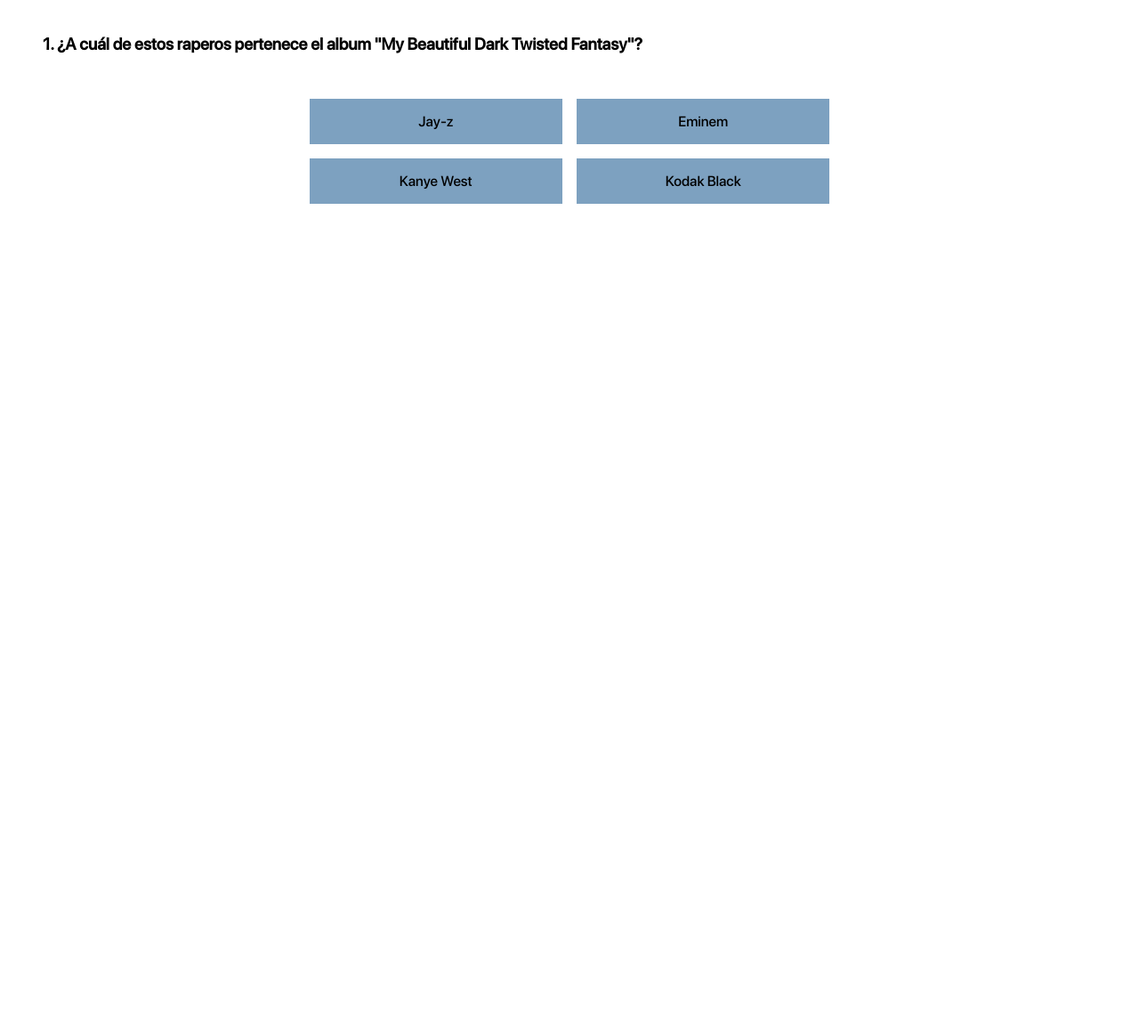
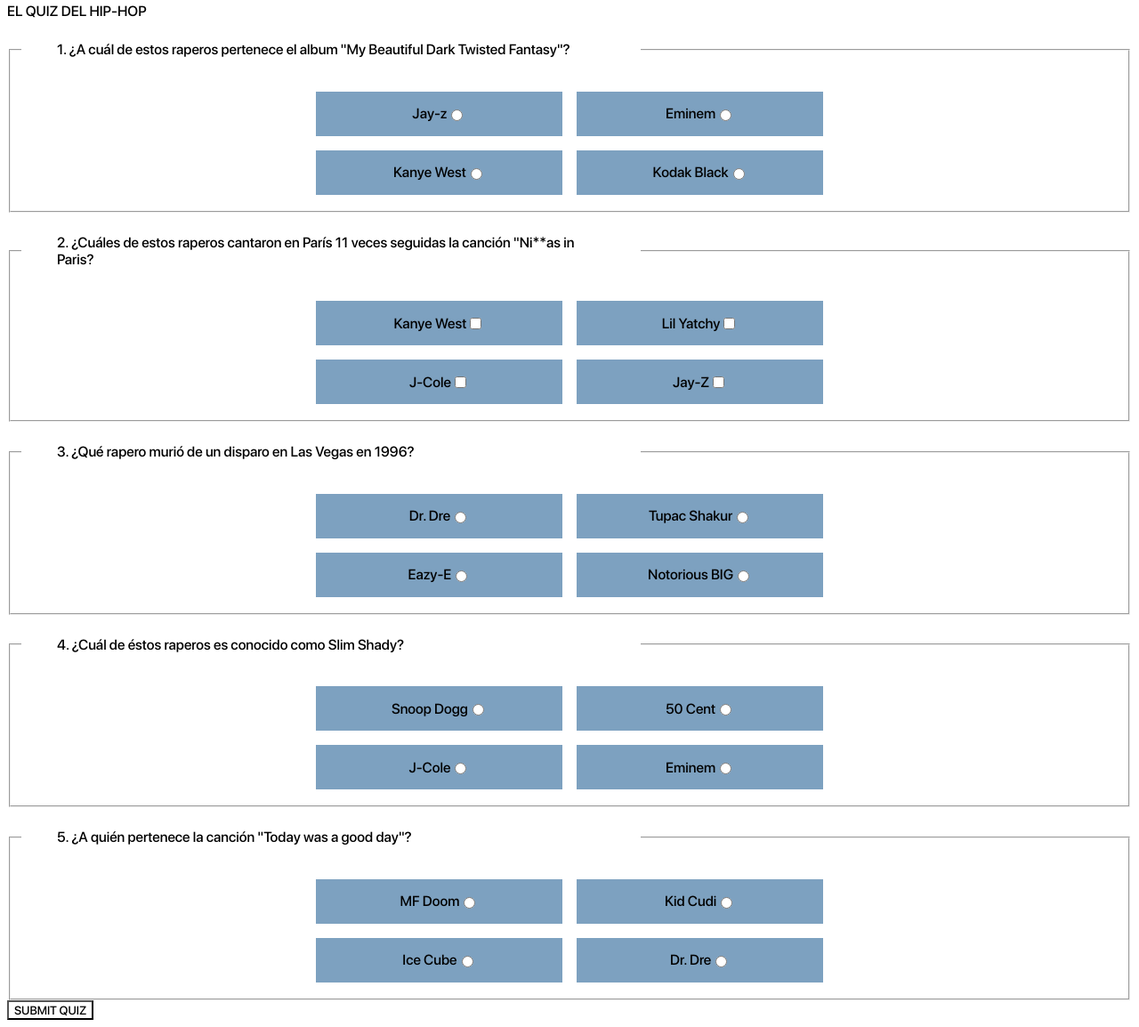
Before and after one commit to imisstheoldpabl0/quiz-pabl0, a plain HTML site: page quiz2.html in a window 1280 px wide. Shown: the part 5-1159 px from the top of the page at 89% size. Before the commit the page ends 800 px from the top, so only its background shows below. Drawn offline with Linux system fonts and the light colour scheme.

Commit message:
add/new questions on quiz2.html(base doc)/added validation on script.js(base doc)

```diff
--- a/quiz2.html
+++ b/quiz2.html
@@ -5,27 +5,135 @@
     <meta name="viewport" content="width=device-width, initial-scale=1.0">
     <title>Document</title>
     <link rel="stylesheet" href="./style2.css">
+    <script defer src="./script.js"></script>
 </head>
 <body>
     <main>
+        <header>EL QUIZ DEL HIP-HOP</header>
+
+        <form name="hip_hop">
             <!-- ----- PREGUNTA 1 ----- -->
-        <section>
-            <h3 class="title">1. ¿A cuál de estos raperos pertenece el album "My Beautiful Dark Twisted Fantasy"?
-            </h2>
+            <fieldset>
+                <legend class="title">1. ¿A cuál de estos raperos pertenece el album "My Beautiful Dark Twisted Fantasy"?</legend>
                 <article class="answer_container">
                 <div class="answer">
-                <p>Jay-z</p>
+                    <label for="jayz_field1">Jay-z</label>
+                    <input id= "jayz_field1" type="radio" name="dark_twisted1" value="jayz">
                 </div>
                 <div class="answer">
-                <p>Eminem</p>
+                    <label for="eminem_field1">Eminem</label>
+                    <input id= "eminem_field1" type="radio" name="dark_twisted1" value="eminem">
                 </div>
                 <div class="answer">
-                <p>Kanye West</p>
+                    <label for="kanye_field1">Kanye West</label>
+                    <input id= "kanye_field1" type="radio" name="dark_twisted1" value="kanye">
                 </div>
                 <div class="answer">
-                <p>Kodak Black</p>
+                    <label for="kodak_field1">Kodak Black</label>
+                    <input id= "kodak_field1" type="radio" name="dark_twisted1" value="kodak">
                 </div>
+                </article>
+            </fieldset>
 
+            <!-- ----- PREGUNTA 2 ----- -->
+            <fieldset>
+                <legend class="title">2. ¿Cuáles de estos raperos cantaron en París 11 veces seguidas la canción "Ni**as in Paris?</legend>
+                <article class="answer_container">
+                <div class="answer">
+                    <label for="kanye_field2">Kanye West</label>
+                    <input id= "kanye_field2" type="checkbox" name="paris2" value="kanye">
+                </div>
+                <div class="answer">
+                    <label for="yatchy-field2">Lil Yatchy</label>
+                    <input id= "yatchy-field2" type="checkbox" name="paris2" value="yatchy">
+                </div>
+                <div class="answer">
+                    <label for="jcole_field2">J-Cole</label>
+                    <input id= "jcole_field2" type="checkbox" name="paris2" value="jcole">
+                </div>
+                <div class="answer">
+                    <label for="jayz_field2">Jay-Z</label>
+                    <input id= "jayz_field2" type="checkbox" name="paris2" value="jayz">
+                </div>
+                </article>
+            </fieldset>
+
+            <!-- ----- PREGUNTA 3 ----- -->
+            <fieldset>
+                <legend class="title">3. ¿Qué rapero murió de un disparo en Las Vegas en 1996?</legend>
+                <article class="answer_container">
+                <div class="answer">
+                    <label for="dre_field3">Dr. Dre</label>
+                    <input id= "dre_field3" type="radio" name="dead3" value="dre">
+                </div>
+                <div class="answer">
+                    <label for="tupac_field3">Tupac Shakur</label>
+                    <input id= "tupac_field3-field2" type="radio" name="dead3" value="tupac">
+                </div>
+                <div class="answer">
+                    <label for="eazy_field3">Eazy-E</label>
+                    <input id= "eazy_field3" type="radio" name="dead3" value="eazy">
+                </div>
+                <div class="answer">
+                    <label for="big_field3">Notorious BIG</label>
+                    <input id= "big_field3" type="radio" name="dead3" value="big">
+                </div>
+                </article>
+            </fieldset>
+
+            <!-- ----- PREGUNTA 4 ----- -->
+            <fieldset>
+                <legend class="title">4. ¿Cuál de éstos raperos es conocido como Slim Shady?</legend>
+                <article class="answer_container">
+                <div class="answer">
+                    <label for="snoop_field4">Snoop Dogg</label>
+                    <input id= "snoop_field4" type="radio" name="slim4" value="snoop">
+                </div>
+                <div class="answer">
+                    <label for="50cent_field4">50 Cent</label>
+                    <input id= "50cent_field4-field2" type="radio" name="slim4" value="50cent">
+                </div>
+                <div class="answer">
+                    <label for="jcole_field4">J-Cole</label>
+                    <input id= "jcole_field4" type="radio" name="slim4" value="jcole">
+                </div>
+                <div class="answer">
+                    <label for="eminem_field4">Eminem</label>
+                    <input id= "eminem_field4" type="radio" name="slim4" value="eminem">
+                </div>
+                </article>
+            </fieldset>
+
+            <!-- ----- PREGUNTA 5 ----- -->
+            <fieldset>
+                <legend class="title">5. ¿A quién pertenece la canción "Today was a good day"?</legend>
+                <article class="answer_container">
+                <div class="answer">
+                    <label for="snoop_field4">MF Doom</label>
+                    <input id= "snoop_field4" type="radio" name="slim4" value="snoop">
+                </div>
+                <div class="answer">
+                    <label for="50cent_field4">Kid Cudi</label>
+                    <input id= "50cent_field4-field2" type="radio" name="slim4" value="50cent">
+                </div>
+                <div class="answer">
+                    <label for="jcole_field4">Ice Cube</label>
+                    <input id= "jcole_field4" type="radio" name="slim4" value="jcole">
+                </div>
+                <div class="answer">
+                    <label for="eminem_field4">Dr. Dre</label>
+                    <input id= "eminem_field4" type="radio" name="slim4" value="eminem">
+                </div>
+                </article>
+            </fieldset>
+
+            <button type="submit">SUBMIT QUIZ</button>
+
+
+
+                </article>
+            </fieldset>
+        </form>
     </main>
 
 </body>
--- a/script.js
+++ b/script.js
@@ -1,25 +1,21 @@
-/* ----- PREGUNTA 1 ----- */
-const respuestas1 = {
-    album1: "kanye"
+/* ----- RESPUESTAS ----- */
+const respuestas = {
+    dark_twisted1: "kanye",
+    paris2: "kanye",
+    paris2: "jayz",
+    dead3: "tupac",
+    slim4: "eminem",
+    goodDay5: "cube"
 };
 
-/* ----- PREGUNTA 2 ----- */
-const respuestas2 = {
-    paris2: "kanye",
-    paris2: "jayz"
-};
 
-/* ----- PREGUNTA 3 ----- */
-const respuestas3 = {
-    dead3: "tupac"
-};
 
-/* ----- PREGUNTA 4 ----- */
-const respuestas4 = {
-    slim4: "eminem"
-};
+document.querySelector('form[name="hip_hop"]').addEventListener('submit', (event) => {
+    event.preventDefault()
 
-/* ----- PREGUNTA 5 ----- */
-const respuestas5 = {
-    goodDay5: "cube"
-};
+    console.log('dark_twisted1', event.target.elements.dark_twisted.value)
+    console.log('dark_twisted1', event.target.elements['dark_twisted1'].value)
+
+    console.log('paris2', event.target.elements.dark_twisted.value)
+    console.log('paris2', event.target.elements['paris2'].value)
+})
--- a/style2.css
+++ b/style2.css
@@ -33,12 +33,15 @@
 
 .title {
     padding: 24px 40px;
+    width: 50%;
 }
 
-.answer {
+.answer { /* TABLET MODE AND DESKTOP */
     display: flex;
-    justify-content: center;
     margin: 8px;
     width: 45%;
+    height: 50px;
     background-color: rgb(125, 161, 192);
+    justify-content: center;
+    align-items: center;
 }
```
Also changed, not shown: quiz3.html (added, +77 -0 lines), script3.js (added, +31 -0 lines). Lines whose indentation alone changed are shown as unchanged.
